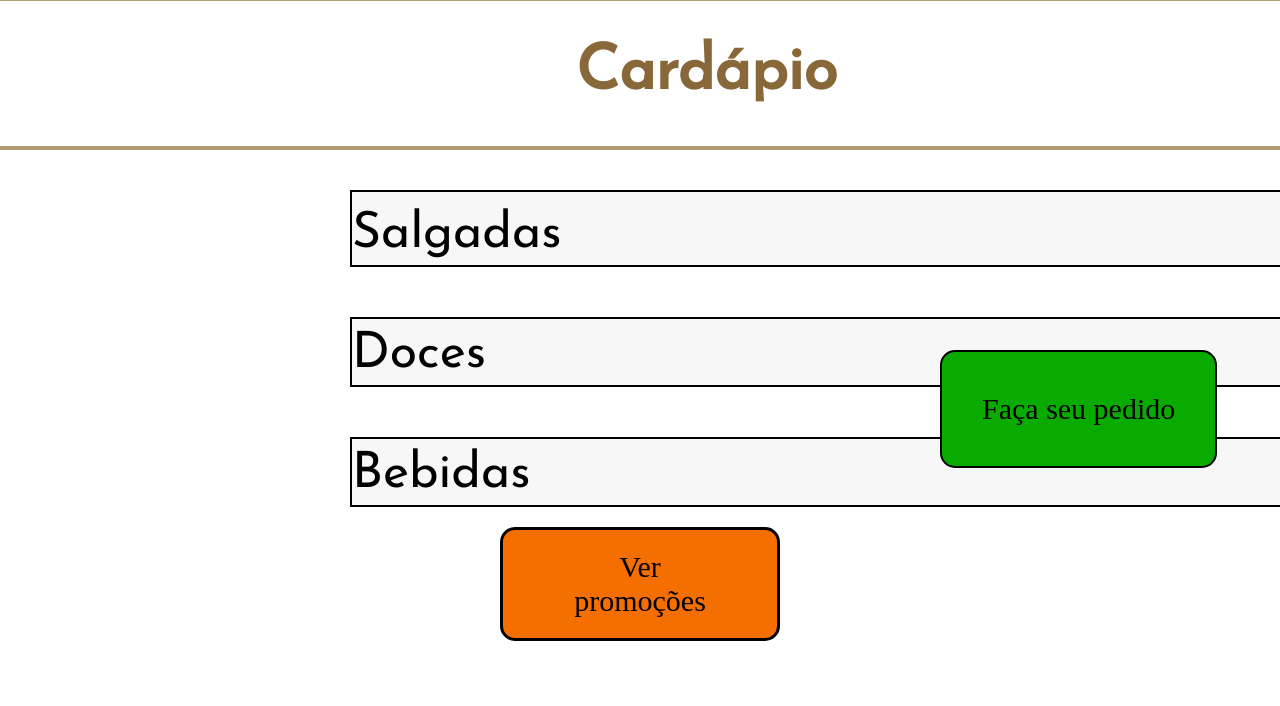
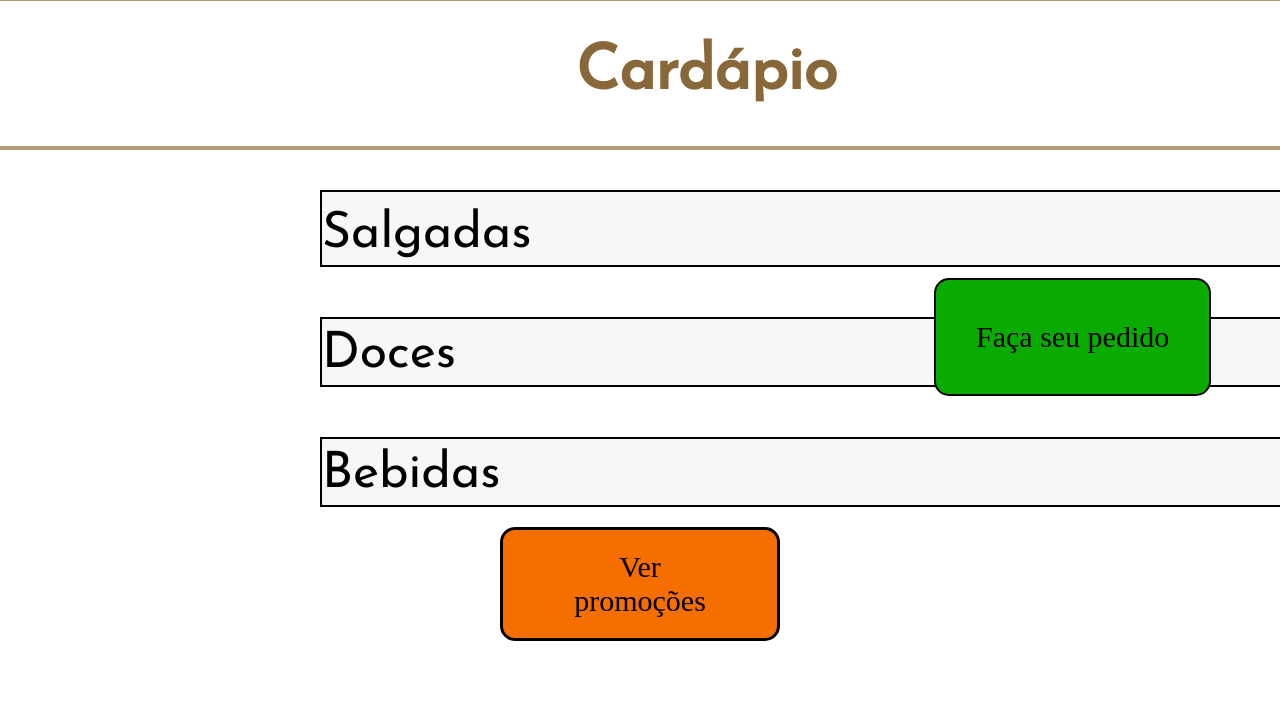
Before and after one commit to Vantoss/Programacao-Web, a PHP site: page /cardapioler.html in a window 1280 px wide. Shown: the part 149-855 px from the top of the page. Run offline with PHP 8.4, Linux system fonts and the light colour scheme.

Commit message:
cardapio e horario consertados

```diff
--- a/cardapioler.css
+++ b/cardapioler.css
@@ -15,8 +15,8 @@
 }
 .botão{
 	float: right;
-	margin-right: 250px;
-	margin-top: 200px;
+	margin-right: 20%;
+	margin-top: 10%;
 	width: 90px;
 }
 .fazer{
@@ -32,24 +32,24 @@
 }
 .lista1{
 	margin-top: 40px;
-	margin-left: 350px;
-	margin-right: 300px;
+	margin-left: 25%;
+	margin-right: 30%;
 	border: 2px solid black;
 	background-color: #F7F7F7;
 	width: 1000px;
 }
 .lista2{
 	margin-top: 50px;
-	margin-left: 350px;
-	margin-right: 300px;
+	margin-left: 25%;
+	margin-right: 30%;
 	width: 1000px;
 	border: 2px solid black;
 	background-color: #F7F7F7;
 }
 .lista3{
 	margin-top: 50px;
-	margin-left: 350px;
-	margin-right: 300px;
+	margin-left: 25%;
+	margin-right: 30%;
 	width: 1000px;
 	border: 2px solid black;
 	background-color: #F7F7F7;
--- a/horario.html
+++ b/horario.html
@@ -6,7 +6,7 @@
     <meta name="viewport" content="width=device-width, initial-scale=1.0">
     <link rel="stylesheet" href="copiaecola.css">
     <link rel="stylesheet" type="text/css" href="horario.css">
-    <title>Teste - Horário</title>
+    <title>Horário</title>
 </head>
 <body>
     <div class="topo">
```
